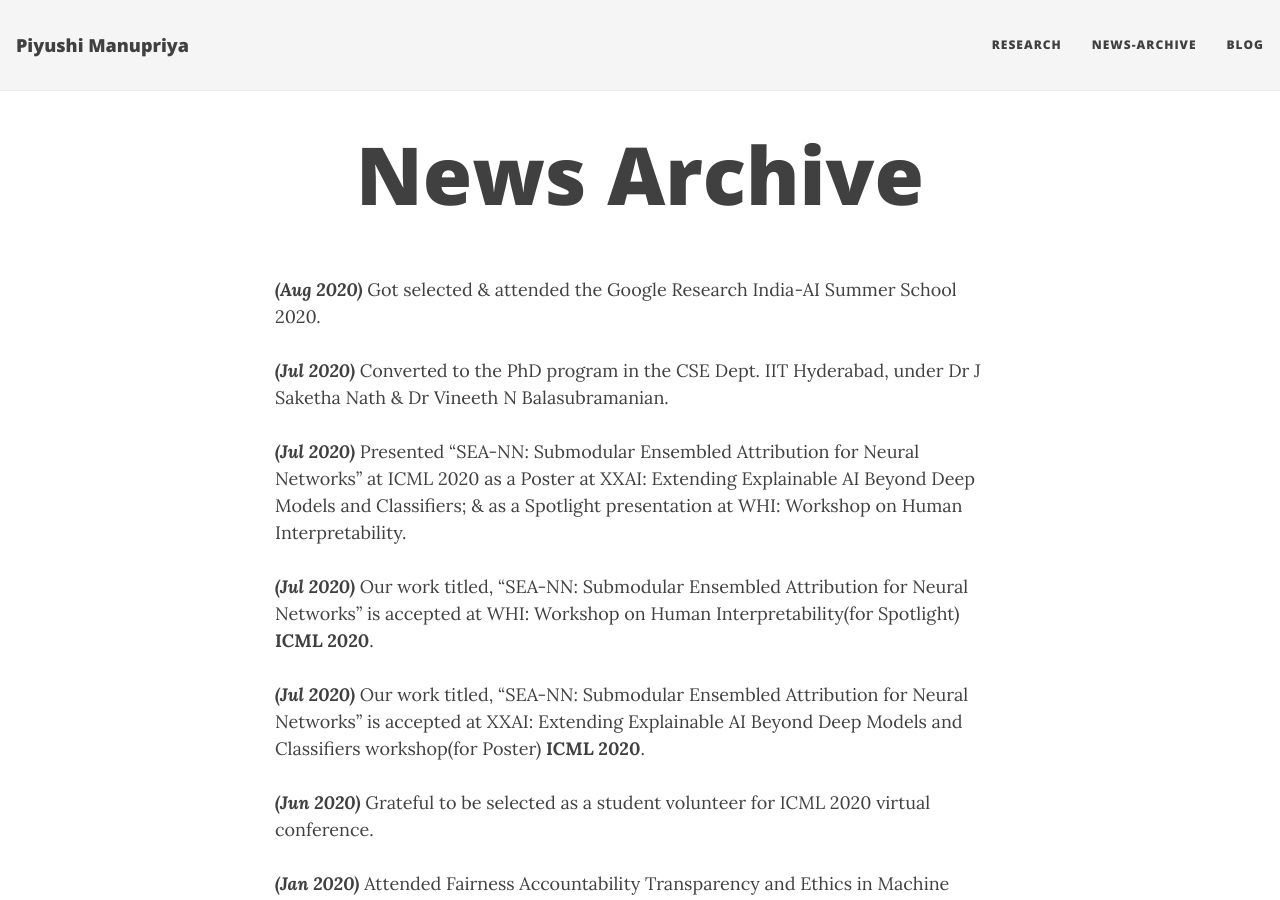
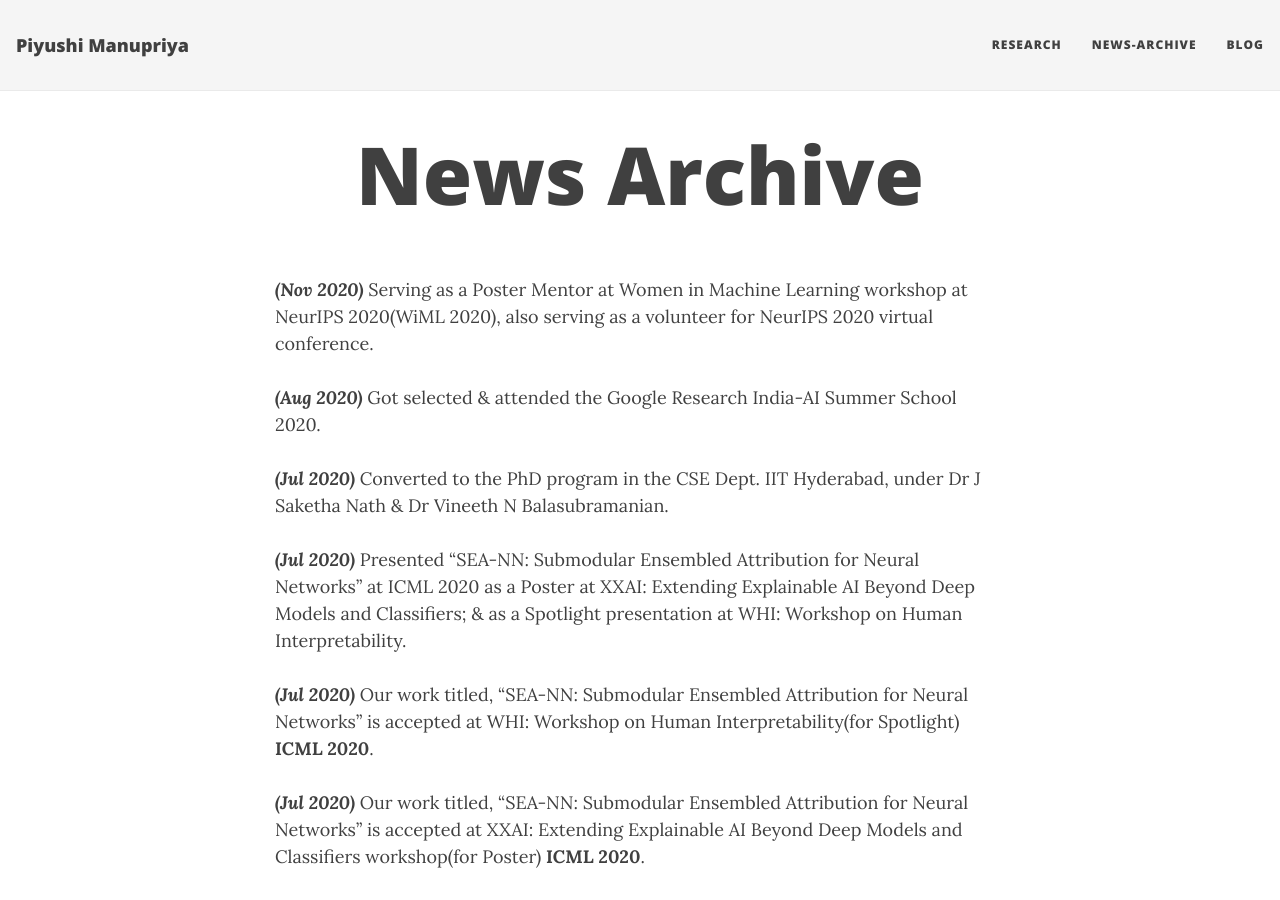
Before and after one commit to Piyushi-0/piyushi-0.github.io, a Jekyll site: the page built from news.md, in a window 1280 px wide and 900 px high. Built offline with Jekyll 4.4.1, drawn with Linux system fonts in a browser that asks for light colours; nearby versions of some CDN libraries.

Commit message:
Update news.md

```diff
--- a/news.md
+++ b/news.md
@@ -2,6 +2,9 @@
 layout: page
 title: News Archive
 ---
+_**(Nov 2020)**_ Serving as a Poster Mentor at Women in Machine Learning workshop at NeurIPS 2020(WiML 2020), also serving as a volunteer for NeurIPS 2020 virtual conference.
+<br>
+<br>
 _**(Aug 2020)**_ Got selected & attended the Google Research India-AI Summer School 2020.
 <br>
 <br>
```
